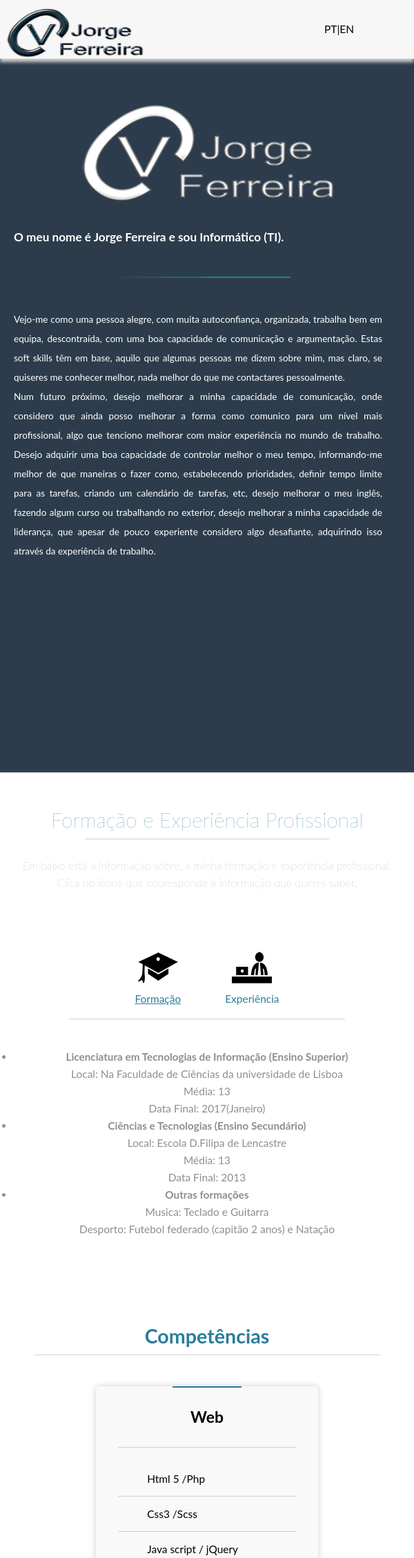
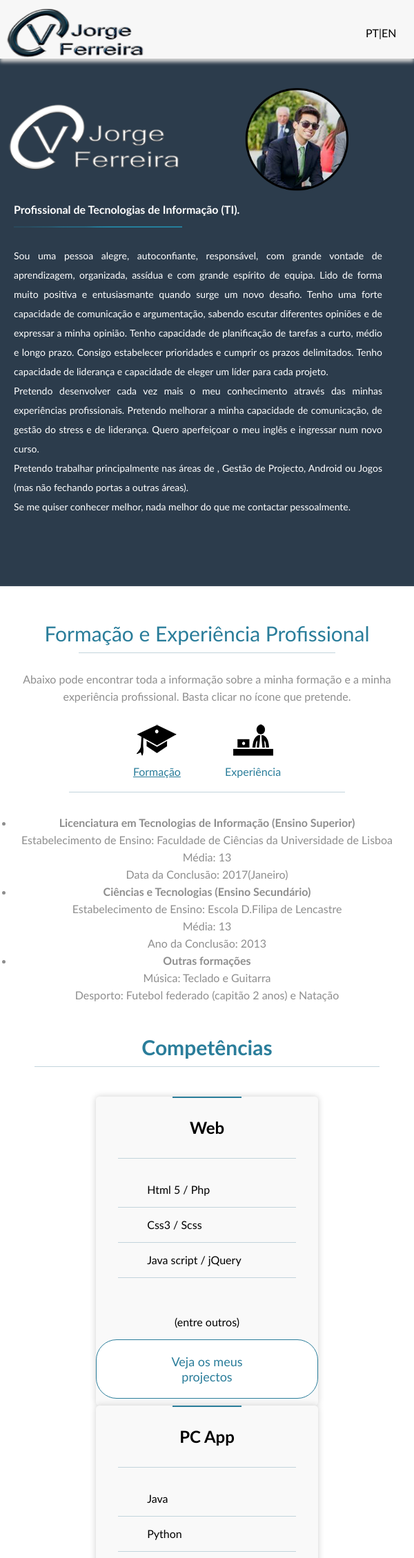
Before and after one commit to mikethej/mikethej.github.io, a PHP site: page / in a window 600 px wide. Shown: the top 2259 px of the page at 69% size. Run offline with PHP 8.4, Linux system fonts and the light colour scheme; some libraries are stand-ins or nearby versions.

Commit message:
bug fix and some changes (almost final)

```diff
--- a/css/styles.css
+++ b/css/styles.css
@@ -356,8 +356,8 @@ th {
 
 html {
   font-size: 100%;
-  font-family: 'fs_sinclair', Verdana, sans-serif;
-  font-size-adjust: 0.49; }
+  font-family: calibri, Lato,  Arial, sans-serif;
+   }
 
 body {
   width: 100%;
@@ -422,14 +422,14 @@ header .main-header {
       height: 40px;
       display: inline-block;
       float: right;
-      margin-right: 80px;
-      margin-top: 20px; }
+      padding-right: 20px;
+      margin-top: 30px; }
     header .main-header-xs nav a {
       font-size: 16px;
       display: inline-block;
       color: black;
       text-decoration: none;
-      margin-top: 13px; }
+      margin-top: 8px; }
     header .main-header-xs #cv-logo {
       padding-left: 10px;
       margin-top: 13px;
@@ -488,7 +488,7 @@ header .main-header {
 html, body {
   width: 100%;
   height: 100%;
-  font-family: Lato, calibri, Arial, sans-serif; }
+  font-family: calibri, Lato,  Arial, sans-serif; }
 
 ul {
   list-style: none;
@@ -785,12 +803,11 @@ footer {
     margin: 0 auto;
     width: 650px; }
     .topo .conteudo #main-cv {
-      margin-left: 150px; }
+      margin-left: 150px;}
     .topo .conteudo #texto1 {
       color: white;
       text-align: left;
       font-weight: bold;
-      font-size: 20px;
       position: relative;
       line-height: 200%; }
       .topo .conteudo #texto1 img {
@@ -801,7 +818,7 @@ footer {
       width: 350px; }
     .topo .conteudo #linha1 {
       position: relative;
-      top: 85%;
+      top: -15px;
       float: left; }
     .topo .conteudo #id-texto2 {
       width: 700px; }
@@ -815,7 +832,7 @@ footer {
       height: 350px;
       width: 350px;
       margin-left: 450px;
-      margin-top: -450px;}
+      top: 300px;}
 .meio1 {
   height: 650px; }
   .meio1 .conteudo1 {
@@ -1135,10 +1150,10 @@ footer {
         .meio3 .conteudo21 .contdir .media-margins {
           display: block; }}
 
-@media screen and (min-width: 331px) and (max-width: 600px) {
+@media screen and (min-width: 331px) and (max-width: 463px) {
   .topo {
     background-position: -670px 0px !important;
-    height: 1100px !important; }
+    height: 1050px !important; }
     .topo .conteudo {
       width: 100%;
       padding-left: 0px;
@@ -1151,34 +1166,30 @@ footer {
     .topo #id-texto2 {
       width: 100% !important; }
     .topo #main-cv {
-      width: 80vw;
-      margin-top: -50px;
-      max-width: 370px;
-      float: none !important;
-      margin-left: auto !important;
-      margin-right: auto !important;
-      display: block !important;
-      position: relative !important; }
+      display: none; }
     .topo p {
       text-align: justify !important;
       margin-left: 20px;
       margin-right: 20px; }
     .topo #texto1 {
-      margin-top: 90px;
-      font-size: 18px !important; }
+      margin-top: 90px; }
     .topo #texto2 {
-      margin-top: 195px;
+      margin-top: 160px;
       width: 89vw !important;
       font-size: 14px !important; }
     .topo #linha1 {
       margin-top: 155px;
-      float: none !important;
-      margin-left: auto !important;
+      float: left !important;
+      margin-left: 20px !important;
       margin-right: auto !important;
       display: block !important;
       position: relative !important; }
     .topo .conteudo .perfil {
-      display: none;}
+      position: relative;
+      top: -150px;
+      height: 200px;
+      width: 200px;
+      margin-left: 10px;}
   .meio1 {
     width: 100%;
     background: none; }
@@ -1302,11 +1313,10 @@ footer {
         margin: 0px !important; }
         .meio3 .conteudo21 .contdir .media-margins {
           display: block; }}
-
-@media screen and (min-width: 601px) and (max-width: 727px) {
+@media screen and (min-width: 464px) and (max-width: 600px) {
   .topo {
     background-position: -670px 0px !important;
-    height: 900px !important; }
+    height: 830px !important; }
     .topo .conteudo {
       width: 100%;
       padding-left: 0px;
@@ -1320,25 +1330,36 @@ footer {
       width: 100% !important; }
     .topo #main-cv {
       width: 80vw;
+      margin-top: -50px;
+      max-width: 250px;
+      float: left !important;
+      margin-left: 10px !important;
+      margin-right: auto !important;
+      display: block !important;
+      position: relative !important; }
+    .topo p {
+      text-align: justify !important;
+      margin-left: 20px;
+      margin-right: 20px; }
+    .topo #texto1 {
+      margin-top: 50px; }
+    .topo #texto2 {
+      margin-top: 100px;
+      width: 89vw !important;
+      font-size: 14px !important; }
+    .topo #linha1 {
+      margin-top: 95px;
+      float: left !important;
       margin-left: 20px !important;
-      max-width: 370px;
-      margin-top: -50px;
-      display: block; }
-    .topo p {
-      margin-left: 20px; }
-    .topo #texto1 {
-      margin-top: 120px;
-      font-size: 18px !important; }
-    .topo #texto2 {
-      margin-top: 195px;
-      width: 89vw !important;
-      font-size: 16px !important; }
-    .topo #linha1 {
-      margin-top: 155px;
-      display: block;
-      margin-left: 20px; }
+      margin-right: auto !important;
+      display: block !important;
+      position: relative !important; }
     .topo .conteudo .perfil {
-      display: none;}
+      position: relative;
+      top: -130px;
+      height: 150px;
+      width: 150px;
+      margin-left: 260px;}
   .meio1 {
     width: 100%;
     background: none; }
@@ -1358,6 +1379,169 @@ footer {
     .meio1 #icons {
       width: 100%;
       white-space: nowrap;
+      margin-top: 190px;
+      z-index: 1;}
+      .meio1 #icons li {
+        margin-left: 30px;
+        margin-right: 30px;}
+    .meio1 .conteudo2 {
+      display: block;
+      width: 100%;
+      padding-left: 0px;
+      padding-right: 0px;
+      margin: 0 auto;
+      text-align: center;}
+      .meio1 .conteudo2 .imagepc {
+        display: none;}
+      .meio1 .conteudo2 .textopc {
+        position: relative;}
+      .meio1 .conteudo2 #textopc,#textopc2 {
+        margin-top: 280px;
+        padding-left: 20px;
+        padding-right: 20px;
+        line-height: 25px;}
+  .meio2 {
+    position: relative;
+    top: 50px;
+    display: block;
+    width: 100%;
+    height: 1600px !important;
+    background-position: 0px 800px;
+    background-repeat: no-repeat; }
+    .meio2 .conteudo11 {
+      width: 100% !important;
+      display: block;
+      position: absolute;
+      top: 10px; }
+      .meio2 .conteudo11 h1 {
+        position: relative;
+        bottom: 80px;
+        display: block;
+        padding-bottom: 30px;
+        margin-bottom: 500px !important; }
+    .meio2 .conteudo12 {
+      width: 100% !important;
+      display: block; }
+      .meio2 .conteudo12 .media-margins .bloco1 {
+        margin-top: 820px !important;
+        margin-left: 0px;
+        margin-right: 0px;
+        padding-left: 0px;
+        padding-right: 0px;
+        display: block; }
+      .meio2 .conteudo12 #lite {
+        position: relative;}
+      .meio2 .conteudo12 #pro {
+        position: relative;}
+      .meio2 .conteudo12 #premium {
+        position: relative;}
+      .meio2 .conteudo12 .media-margins .tipo {
+        display: block; }
+    .meio2 .conteudo13 {
+      width: 100% !important; }
+      .meio2 .conteudo13 a {
+        width: 80vw;
+        max-width: 320px;
+        padding: 20px 0px !important;
+        font-size: 16px !important; }
+  .meio3 {
+    position: relative;
+    top: -10px;
+    width: 100% !important;
+    display: block;
+    margin-left: 0px;
+    margin-right: 0px;
+    padding-left: 0px;
+    padding-right: 0px; }
+    .meio3 .conteudo21 {
+      display: block;
+      width: 100% !important;
+      padding-left: 0px;
+      width: 100%;
+      margin-left: 0px;
+      margin-right: 0px; }
+      .meio3 .conteudo21 .contesq {
+        width: 100% !important; }
+        .meio3 .conteudo21 .contesq h1 {
+          padding-left: 20px;
+          width: 90vw;
+          position: relative;
+          bottom: 40px;
+          font-weight: lighter; }
+        .meio3 .conteudo21 .contesq p {
+          padding-left: 20px;
+          width: 90vw;
+          position: relative;
+          bottom: 40px; }
+      .meio3 .conteudo21 #other-pc {
+        display: none; }
+      .meio3 .conteudo21 .contdir {
+        position: relative;
+        top: 30px;
+        display: block;
+        width: 100% !important;
+        margin: 0px !important; }
+        .meio3 .conteudo21 .contdir .media-margins {
+          display: block; }}
+
+@media screen and (min-width: 601px) and (max-width: 727px) {
+  .topo {
+    background-position: -670px 0px !important;
+    height: 850px !important; }
+    .topo .conteudo {
+      width: 100%;
+      padding-left: 0px;
+      padding-right: 0px; }
+    .topo .media-margins {
+      width: 100%;
+      position: absolute; }
+    .topo #id-texto1 {
+      width: 100% !important; }
+    .topo #id-texto2 {
+      width: 100% !important; }
+    .topo #main-cv {
+      width: 80vw;
+      margin-left: 20px !important;
+      max-width: 300px;
+      margin-top: -50px;
+      display: block; }
+    .topo p {
+      margin-left: 20px; }
+    .topo #texto1 {
+      margin-top: 80px; }
+    .topo #texto2 {
+      margin-top: 120px;
+      width: 89vw !important;
+      font-size: 16px !important; }
+    .topo #linha1 {
+      margin-top: 120px;
+      display: block;
+      margin-left: 20px; }
+    .topo .conteudo .perfil {
+      position: relative;
+      top:-130px;
+      height: 200px;
+      width: 200px;
+      margin-left: 350px;}
+  .meio1 {
+    width: 100%;
+    background: none; }
+    .meio1 .conteudo1 {
+      width: 100%;
+      padding-left: 0px;
+      padding-right: 0px; }
+      .meio1 .conteudo1 .titulo {
+        margin-top: 50px;
+        font-weight: lighter; }
+      .meio1 .conteudo1 #intro {
+        font-weight: lighter;
+        font-size: 16px;
+        line-height: 25px;
+        padding-left: 20px;
+        padding-right: 20px; }
+    .meio1 #icons {
+      width: 100%;
+      white-space: nowrap;
       margin-top: 170px;
       z-index: 1;}
       .meio1 #icons li {
--- a/index.html
+++ b/index.html
@@ -6,7 +6,7 @@
         <title>CV-Jorge Ferreira</title>
         <meta name="description" content="">
         <meta name="viewport" content="width=device-width, initial-scale=1">
-        <link rel="apple-touch-icon" href="apple-touch-icon.png">
+        <link rel="icon" href="tile.png">
         <link rel="stylesheet" href="css/styles.css">
         <script src="js/vendor/modernizr.js"></script>
         <script src="https://ajax.googleapis.com/ajax/libs/jquery/1.11.3/jquery.min.js"></script>
@@ -32,8 +32,7 @@
                     </li>
                     <li>
                         <a href="#competencias">Competências</a>
-                        </li>
-                        <li>
+                    </li><li>
                         <a href="#linguas">Línguas</a>
                     </li>
                     <li>
@@ -50,6 +49,7 @@
     <div class="main-header-xs">
         <div class="head">
         <a href="#sobre"><img name="topo" src="img/logo21.png" alt="icone" id="cv-logo"></a>
+
             <nav class="NavBar">
                 <ul>
                     <li>
@@ -98,26 +98,36 @@
     <section class="topo">
         <div class="conteudo">
             <div class="media-margins">
-        <img name="topo" id="main-cv" src="../../../img/logo211.png"></div>
+            <img name="topo" id="main-cv" src="img/logo211.png"></div>
             <br><br>
             <div class="media-margins" id="id-texto1">
-            <p id="texto1">O meu nome é Jorge Ferreira e sou Informático (TI).</p></div>
+                <p id="texto1">Profissional de Tecnologias de Informação (TI).</p></div>
                 <div class="media-margins">
-                <img id="linha1"src="../../../img/linha1.png">
+                    <img id="linha1"src="img/linha1.png">
                 </div>
             <br>
+
             <div class="media-margins" id="id-texto2">
                  <p id="texto2">
 
-Vejo-me como uma pessoa alegre, com muita autoconfiança, organizada, trabalha bem em equipa, descontraída, com uma boa capacidade de comunicação e argumentação.
-Estas soft skills têm em base, aquilo que algumas pessoas me dizem sobre mim, mas claro, se quiseres me conhecer melhor, nada melhor do que me contactares pessoalmente.
+    Sou uma pessoa alegre, autoconfiante, responsável, com grande vontade de aprendizagem, organizada, assídua e com grande espírito de equipa.
+    Lido de forma muito positiva e entusiasmante quando surge um novo desafio.
+    Tenho uma forte capacidade de comunicação e argumentação, sabendo escutar diferentes opiniões e de expressar a minha opinião.
+    Tenho capacidade de planificação de tarefas a curto, médio e longo prazo. Consigo estabelecer prioridades e cumprir os prazos delimitados.
+    Tenho capacidade de liderança e capacidade de eleger um líder para cada projeto.
         <br>
-Num futuro próximo, desejo melhorar a minha capacidade de comunicação, onde considero que ainda posso melhorar a forma como comunico para um nível mais profissional,
-algo que tenciono melhorar com maior experiência no mundo de trabalho. Desejo adquirir uma boa capacidade de controlar melhor o meu tempo, informando-me melhor de que maneiras o fazer como,
-estabelecendo prioridades, definir tempo limite para as tarefas, criando um calendário de tarefas, etc, desejo melhorar o meu inglês, fazendo algum curso ou trabalhando no exterior,
-desejo melhorar a minha capacidade de liderança, que apesar de pouco experiente considero algo desafiante, adquirindo isso através da experiência de trabalho.</p></div>
+    Pretendo desenvolver cada vez mais o meu conhecimento através das minhas experiências profissionais.
+    Pretendo melhorar a minha capacidade de comunicação, de gestão do stress e de liderança.
+    Quero aperfeiçoar o meu inglês e ingressar num novo curso.
+        <br>
+    Pretendo trabalhar principalmente nas áreas de , Gestão de Projecto, Android ou Jogos (mas não fechando portas a outras áreas).
+        <br>
+    Se me quiser conhecer melhor, nada melhor do que me contactar pessoalmente.
+        </p>
+
+        </div>
         <div class="media-container">
-            <img class="perfil" src="../../../img/perfil.png" alt="pc"></div>
+                <img class="perfil" src="img/perfil.png" alt="pc"></div>
         </div>
 
     </section>
@@ -125,17 +135,17 @@ desejo melhorar a minha capacidade de liderança, que apesar de pouco experiente
         <div class="conteudo1">
             <div class="media-margins">
                 <h1 class="titulo">Formação e Experiência Profissional</h1>
-            <p class="texto1" id="intro">Em baixo está a informação sobre, a minha formação e experiência profissional. Clica no icone que cooresponde à informação que queres saber.</p>
+                <p class="texto1" id="intro">Abaixo pode encontrar toda a informação sobre a minha formação e a minha experiência profissional. Basta clicar no ícone que pretende.</p>
             </div>
             <div id="icons" class="media-margins">
                 <ul class="icone1">
                     <li>
-                    <a href="javascript:void(0)" id="icone1"><img src="../../../img/icone1.png" alt="icone_formacao"></a>
+                        <a href="javascript:void(0)" id="icone1"><img src="img/icone1.png" alt="icone_formacao"></a>
                         <br>
                         <a href="javascript:void(0)" id="titulo1" >Formação</a>
                     </li>
                     <li>
-                    <a href="javascript:void(0)" id="icone2"><img src="../../../img/icone2.png" alt="icone_experiencia"></a>
+                        <a href="javascript:void(0)" id="icone2"><img src="img/icone2.png" alt="icone_experiencia"></a>
                         <br>
                         <a href="javascript:void(0)" id="titulo2" >Experiência</a>
                     </li>
@@ -149,21 +159,21 @@ desejo melhorar a minha capacidade de liderança, que apesar de pouco experiente
                     <ul class="texto1" id="textopc" style="list-style-type:disc">
                         <li><strong>Licenciatura em Tecnologias de Informação (Ensino Superior)</strong>
                             <ul>
-                            <li>Local: Na Faculdade de Ciências da universidade de Lisboa</li>
+                                <li>Estabelecimento de Ensino: Faculdade de Ciências da Universidade de Lisboa</li>
                                 <li>Média: 13</li>
-                            <li>Data Final: 2017(Janeiro)</li>
+                                <li>Data da Conclusão: 2017(Janeiro)</li>
                             </ul>
                         </li>
                         <li><strong>Ciências e Tecnologias (Ensino Secundário)</strong>
                             <ul>
-                            <li>Local: Escola D.Filipa de Lencastre</li>
+                                <li>Estabelecimento de Ensino: Escola D.Filipa de Lencastre</li>
                                 <li>Média: 13</li>
-                            <li>Data Final: 2013</li>
+                                <li>Ano da Conclusão: 2013</li>
                             </ul>
                         </li>
                         <li><strong>Outras formações</strong>
                             <ul>
-                            <li>Musica: Teclado e Guitarra</li>
+                                <li>Música: Teclado e Guitarra</li>
                                 <li>Desporto: Futebol federado (capitão 2 anos) e Natação</li>
                             </ul>
                         </li>
@@ -177,10 +187,16 @@ desejo melhorar a minha capacidade de liderança, que apesar de pouco experiente
                                 <li>Data: Verão 2016</li>
                             </ul>
                         </li>
+                        <li><strong>Algo espetacular</strong>
+                            <ul>
+                                <li>Local: A sua empresa</li>
+                                <li>Data: 2017 - ????</li>
+                            </ul>
+                        </li>
                     </ul>
                 </div>
                 <div class="media-container">
-            <img class="imagepc" src="../../../img/iconePC.png" alt="pc"></div>
+                <img class="imagepc" src="img/iconePC.png" alt="pc"></div>
 
             </div>
         </div>
@@ -200,10 +216,10 @@ desejo melhorar a minha capacidade de liderança, que apesar de pouco experiente
                     <p class="tipo">Web</p>
                     <ul>
                         <li>
-                        <p>Html 5  /Php</p>
+                            <p>Html 5 / Php</p>
                         </li>
                         <li>
-                        <p>Css3 /Scss</p>
+                            <p>Css3 / Scss</p>
                         </li>
                         <li>
                             <p>Java script / jQuery</p>
@@ -212,7 +228,7 @@ desejo melhorar a minha capacidade de liderança, que apesar de pouco experiente
                     <br>
                     <br>
                     <p>(entre outros)</p>
-                <a href="https://github.com/mikethej/myprojects/tree/master/Group%20Projects/Web" target="_blank">Vê os meus projectos</a>
+                    <a href="https://github.com/mikethej/myprojects/tree/master/Group%20Projects/Web" target="_blank">Veja os meus projectos</a>
                 </div>
 
                 <div class="bloco1" id="pro">
@@ -231,14 +247,14 @@ desejo melhorar a minha capacidade de liderança, que apesar de pouco experiente
                     <br>
                     <br>
                     <p>(entre outros)</p>
-                <a href="https://github.com/mikethej/myprojects/tree/master/Group%20Projects/PC%20Apps" target="_blank">Vê os meus projectos</a>
+                    <a href="https://github.com/mikethej/myprojects/tree/master/Group%20Projects/PC%20Apps" target="_blank">Veja os meus projectos</a>
                     </div>
 
                 <div class="bloco1" id="premium">
                     <p class="tipo">Quero Aprender+</p>
                     <ul>
                         <li>
-                        <p>Gestão de projecto</p>
+                            <p>Gestão de projeto</p>
                         </li>
                         <li>
                             <p>Android</p>
@@ -250,12 +266,12 @@ desejo melhorar a minha capacidade de liderança, que apesar de pouco experiente
 
                     <br>
                     <br>
-                <p>(em constução)</p>
-                <a href="https://github.com/mikethej/myprojects/tree/master/Group%20Projects/Mobile%20Apps" target="_blank">Vê os meus projectos</a>
+                    <p>(em construção)</p>
+                    <a href="https://github.com/mikethej/myprojects/tree/master/Group%20Projects/Mobile%20Apps" target="_blank">Veja os meus projectos</a>
                 </div>
             </div>
             <div class="conteudo13">
-            <a href="https://github.com/mikethej/myprojects" id="specs" target="_blank">Vê Todos os Projectos</a>
+                <a href="https://github.com/mikethej/myprojects" id="specs" target="_blank">Veja Todos os Projectos</a>
             </div>
     </section>
     <section class="meio3" id="linguas">
@@ -263,17 +279,17 @@ desejo melhorar a minha capacidade de liderança, que apesar de pouco experiente
             <div class="conteudo21">
                 <div class="contesq">
                     <h1>Línguas</h1>
-                <p>Vê as minhas competências Linguísticas</p>
-                <img id="other-pc" src="../../../img/talk.png" alt="pc">
+                    <p>Veja as minhas competências linguísticas</p>
+                    <img id="other-pc" src="img/talk.png" alt="pc">
                 </div>
                 <div class="contdir">
                     <ol>
-                    <li><strong>Lingua Portuguesa</strong>
+                        <li><strong>Língua Portuguesa</strong>
                             <ol>
-                            <li>Lingua materna</li>
+                                <li>Língua materna</li>
                             </ol>
                         </li>
-                    <li><strong>Lingua Inglesa</strong>
+                        <li><strong>Língua Inglesa</strong>
                             <ol>
                                 <li>Compreender:
                                     <ul>
@@ -309,7 +325,7 @@ desejo melhorar a minha capacidade de liderança, que apesar de pouco experiente
                 <br>
                 <p><strong>Phone:</strong> +351 918628498</p>
                 <p><strong>E-mail:</strong><a href="mailto:jorge_jmrf@hotmail.com"> jorge_jmrf@hotmail.com</a></p>
-                <br>
+                <p><strong>CV PDF:</strong><a href="img/cv.pdf"> Aqui</a></p>
                 <p>@Jorge Ferreira. All rigths reserved</p>
                 </div>
         </div>
```
Also changed, not shown: other parts of css/styles.css (+65 -41 lines), indexE.html (+30 -15 lines), tile.png (added), 1 other file. Lines whose indentation alone changed are shown as unchanged.
